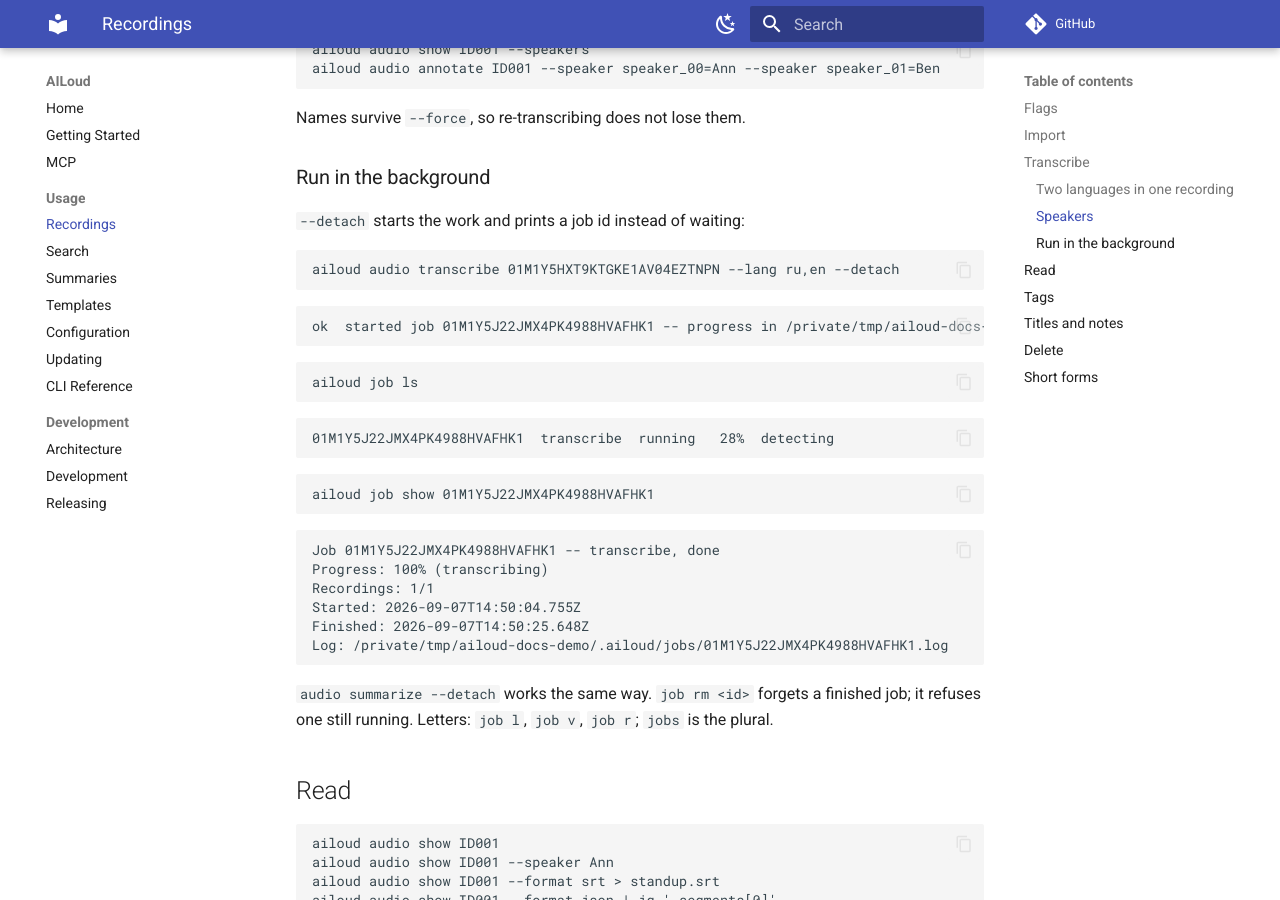
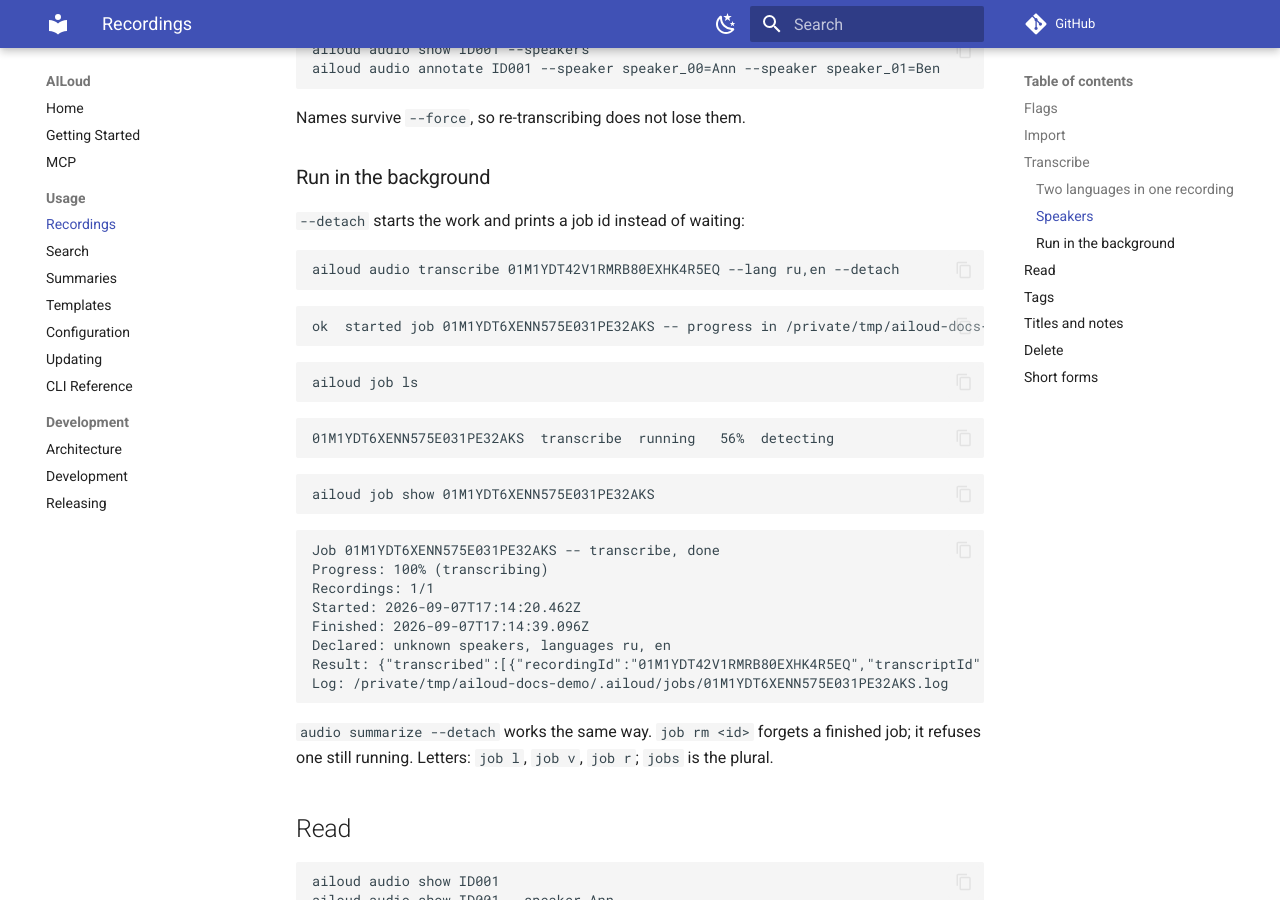
Before and after one commit to lorem-dev/ailoud, an MkDocs documentation site: the page built from docs/usage/recordings.md, in a window 1280 px wide and 900 px high, scrolled down 2408 px. Built offline with MkDocs 1.6.1 and Material for MkDocs 9.7.7, drawn with Linux system fonts in a browser that asks for light colours; comment, search, counter and statistics services are not loaded; the version menu is left out.

Commit message:
fix(cli): print a job's declared inputs and result in job show
Neither field appeared in the text view, though the docs say this
command prints one job in full. For a finished summarize job,
reportId lives in result and was otherwise invisible without --json.
Re-captured the recordings.md example against a real run to match.

````diff
--- a/docs/usage/recordings.md
+++ b/docs/usage/recordings.md
@@ -97,11 +97,11 @@
 `--detach` starts the work and prints a job id instead of waiting:
 
 ```
-ailoud audio transcribe 01M1Y5HXT9KTGKE1AV04EZTNPN --lang ru,en --detach
+ailoud audio transcribe 01M1YDT42V1RMRB80EXHK4R5EQ --lang ru,en --detach
 ```
 
 ```
-ok  started job 01M1Y5J22JMX4PK4988HVAFHK1 -- progress in /private/tmp/ailoud-docs-demo/.ailoud/jobs/01M1Y5J22JMX4PK4988HVAFHK1.json
+ok  started job 01M1YDT6XENN575E031PE32AKS -- progress in /private/tmp/ailoud-docs-demo/.ailoud/jobs/01M1YDT6XENN575E031PE32AKS.json
 ```
 
 ```
@@ -109,20 +109,22 @@
 ```
 
 ```
-01M1Y5J22JMX4PK4988HVAFHK1  transcribe  running   28%  detecting
+01M1YDT6XENN575E031PE32AKS  transcribe  running   56%  detecting
 ```
 
 ```
-ailoud job show 01M1Y5J22JMX4PK4988HVAFHK1
+ailoud job show 01M1YDT6XENN575E031PE32AKS
 ```
 
 ```
-Job 01M1Y5J22JMX4PK4988HVAFHK1 -- transcribe, done
+Job 01M1YDT6XENN575E031PE32AKS -- transcribe, done
 Progress: 100% (transcribing)
 Recordings: 1/1
-Started: 2026-09-07T14:50:04.755Z
-Finished: 2026-09-07T14:50:25.648Z
-Log: /private/tmp/ailoud-docs-demo/.ailoud/jobs/01M1Y5J22JMX4PK4988HVAFHK1.log
+Started: 2026-09-07T17:14:20.462Z
+Finished: 2026-09-07T17:14:39.096Z
+Declared: unknown speakers, languages ru, en
+Result: {"transcribed":[{"recordingId":"01M1YDT42V1RMRB80EXHK4R5EQ","transcriptId":"01M1YDTS3NX10EKBGHVPMSR2Z8","language":"en","segments":12}]}
+Log: /private/tmp/ailoud-docs-demo/.ailoud/jobs/01M1YDT6XENN575E031PE32AKS.log
 ```
 
 `audio summarize --detach` works the same way. `job rm <id>` forgets a
````
Also changed, not shown: 1 other file.
